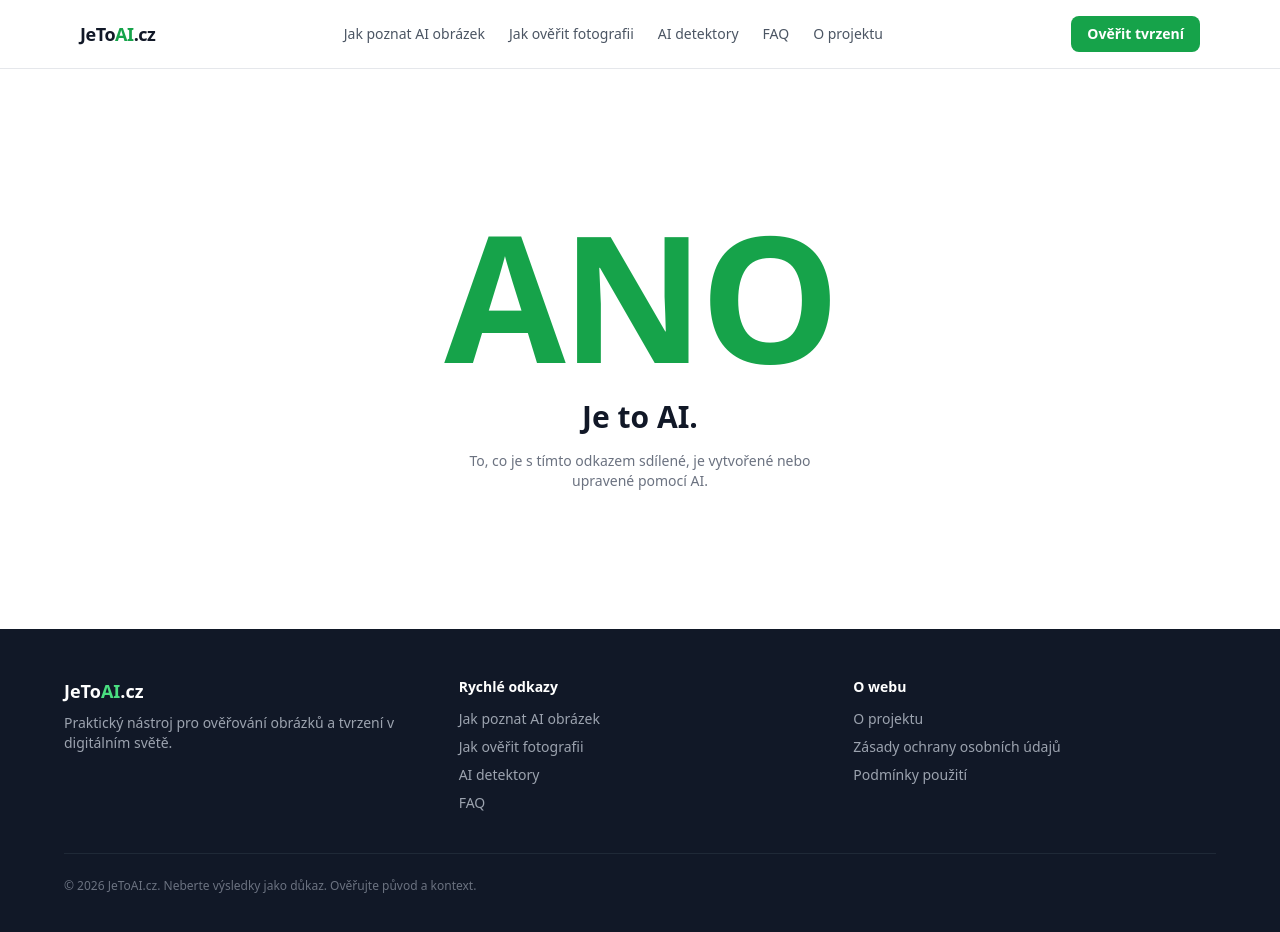
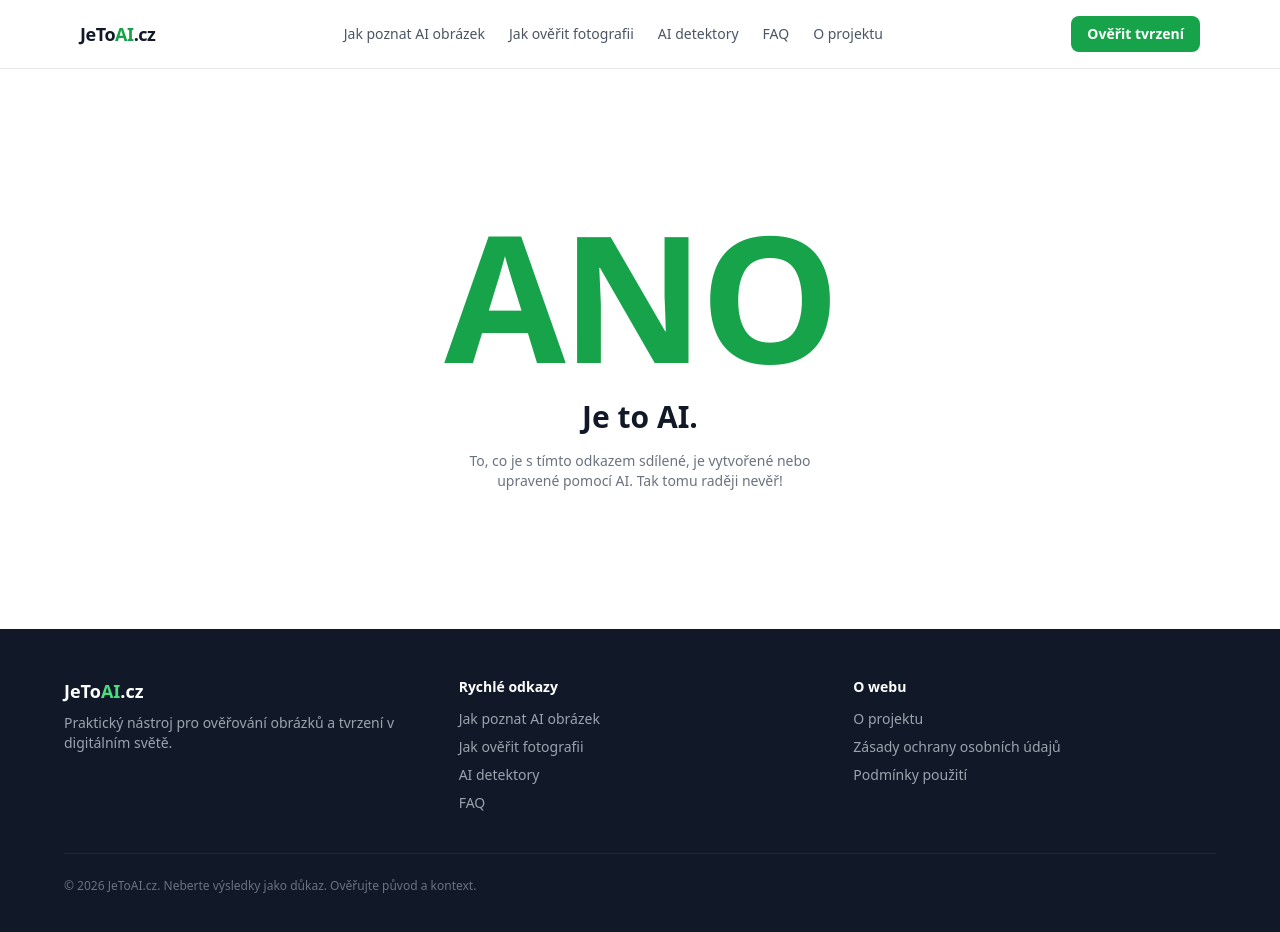
Before and after one commit to czhyenacz-g/jetoai, a Next.js app: page /ano in a window 1280 px wide. Shown: the top 932 px of the page. Built offline with nearby package versions, Linux system fonts and the light colour scheme; no server answers.

Commit message:
copy: add explicit disbelief nudge to /ano explanation text

```diff
--- a/app/ano/page.tsx
+++ b/app/ano/page.tsx
@@ -44,7 +44,7 @@ export default function AnoPage() {
         <AiVerdictHero
           word="ANO"
           subtitle="Je to AI."
-          explanation="To, co je s tímto odkazem sdílené, je vytvořené nebo upravené pomocí AI."
+          explanation="To, co je s tímto odkazem sdílené, je vytvořené nebo upravené pomocí AI. Tak tomu raději nevěř!"
         />
         <div className="w-full max-w-md px-4 pb-8">
           <AffiliateBanner id="dyson" />
```
